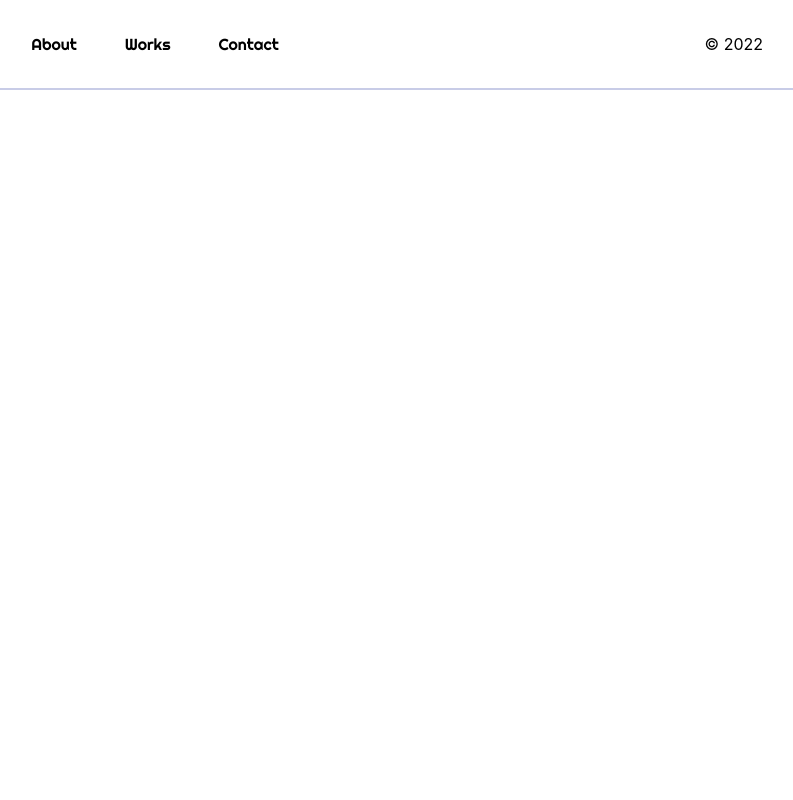
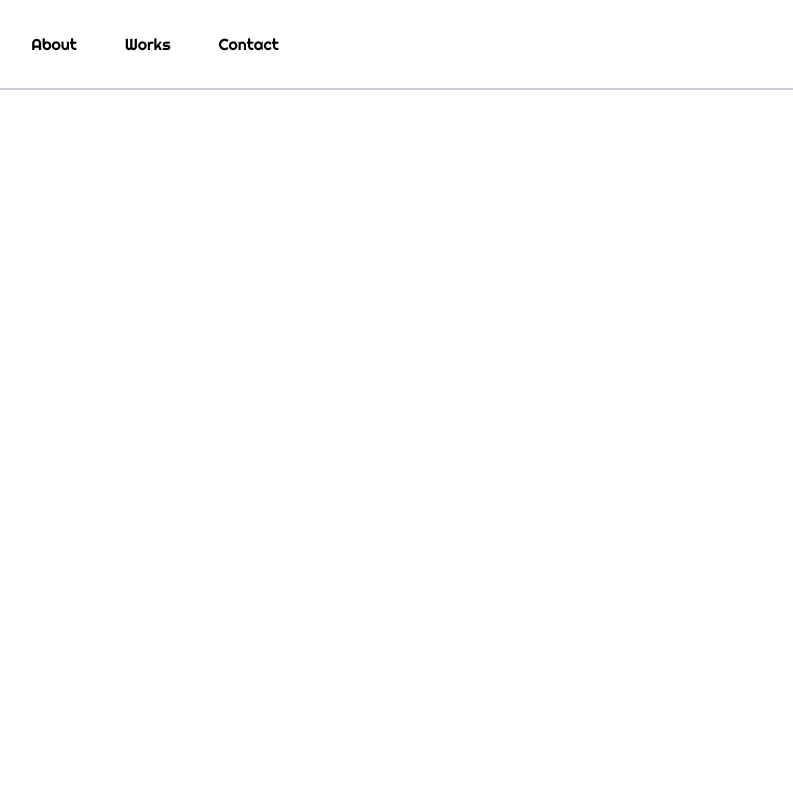
Before and after one commit to edwinfernaldy/portfolio, a Next.js app: page / in a window 1280 px wide. Shown: the top 800 px of the page, without its empty margins (485-1278 px from the left). Built offline with nearby package versions, Linux system fonts and the light colour scheme.

Commit message:
remove copyright 2022

```diff
--- a/components/Navbar.tsx
+++ b/components/Navbar.tsx
@@ -12,12 +12,6 @@ export default function Navbar() {
       <a className="cursor-pointer hover:scale-125 transition-all duration-150">
         <p>Contact</p>
       </a>
-
-      <div className="absolute right-4 top-4">
-        <div className="hover:border transition-all duration-500 rounded-3xl border-white/20 hover:bg-white/5 cursor-pointer p-4">
-          &copy; 2022
-        </div>
-      </div>
     </div>
   );
 }
```
